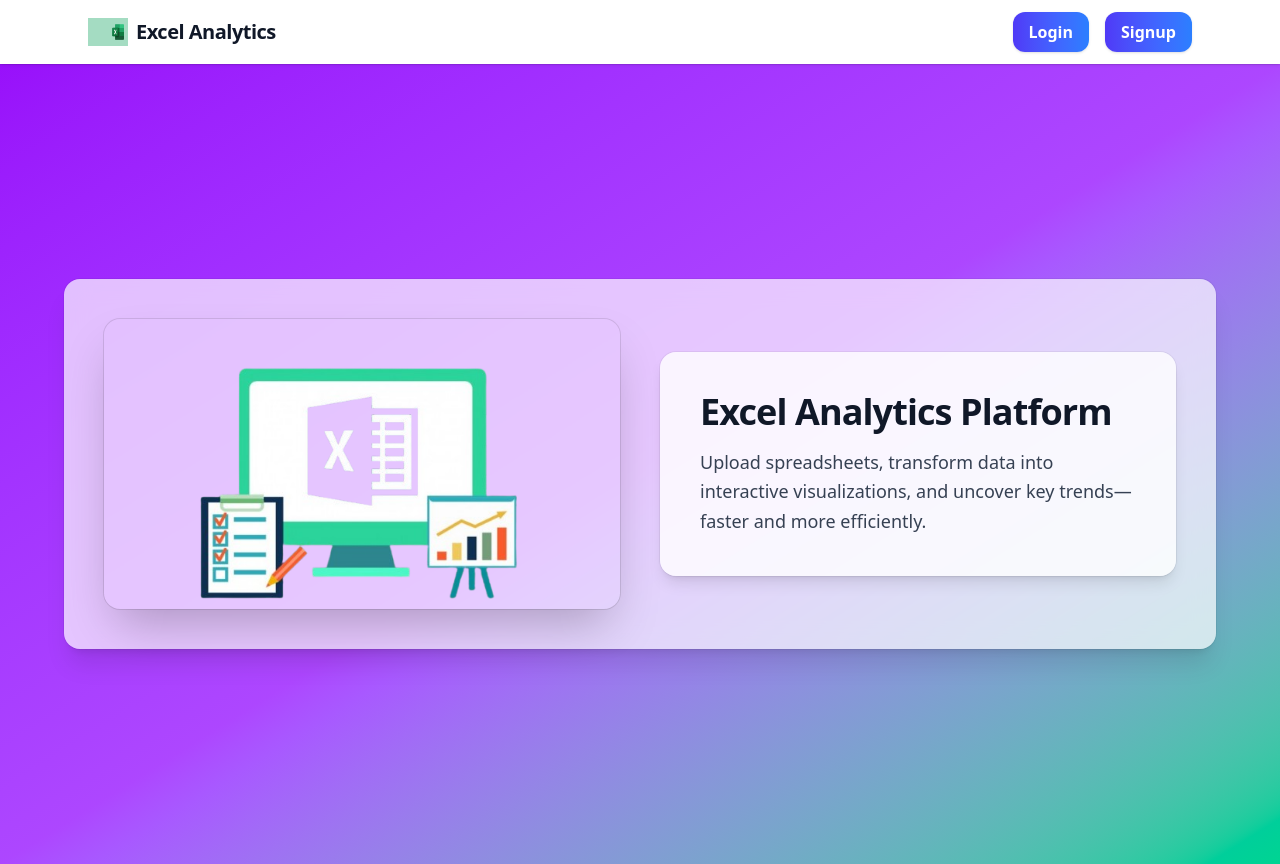
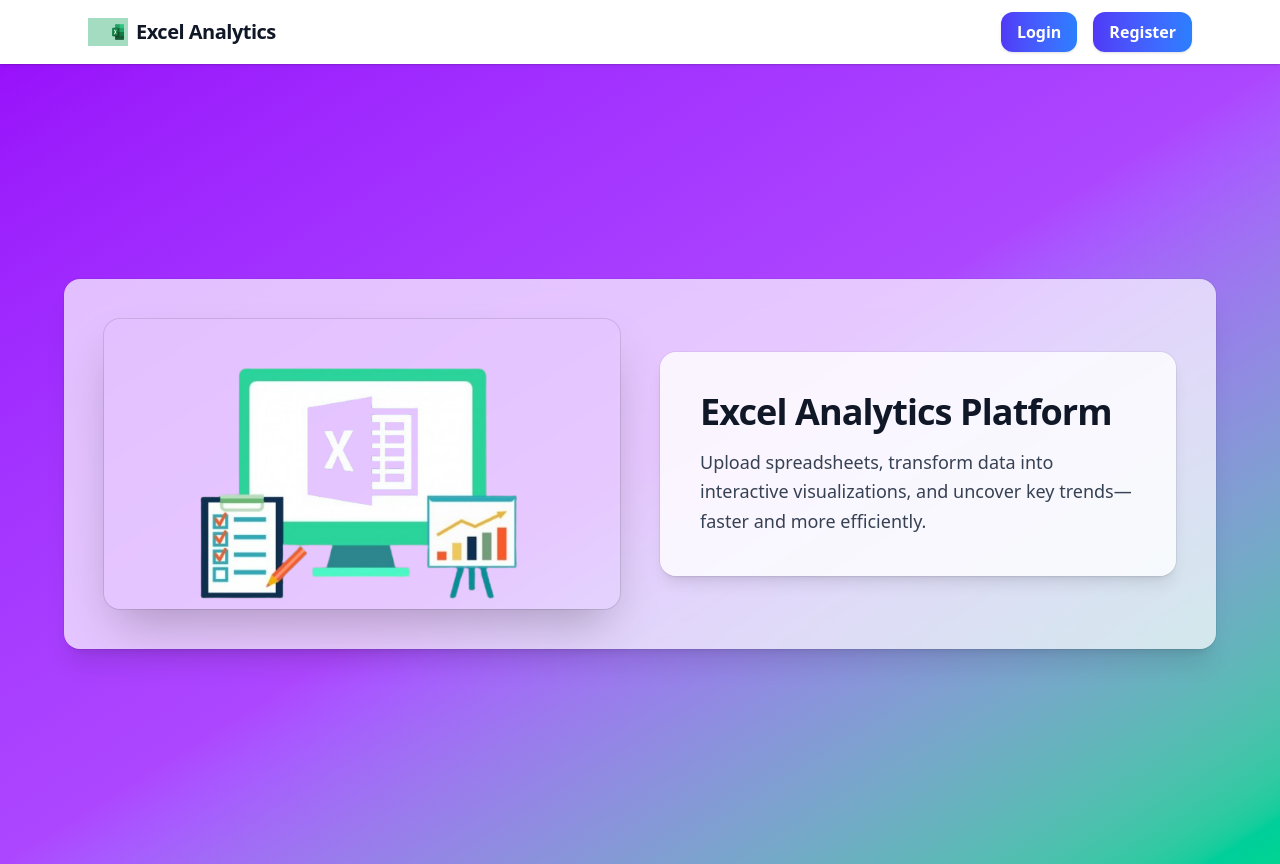
Before and after one commit to chandan9648/Excel-analytics, a React (Vite) app in the folder frontend/: page / in a window 1280 px wide. Built offline with nearby package versions, Linux system fonts and the light colour scheme.

Commit message:
style: update signup link text to 'Register' for consistency

```diff
--- a/frontend/src/components/Navbar.jsx
+++ b/frontend/src/components/Navbar.jsx
@@ -38,7 +38,7 @@ const Navbar = () => {
                 to="/signup"
                 className="inline-flex items-center justify-center rounded-xl px-4 py-2 text-sm sm:text-base font-semibold text-white bg-gradient-to-r from-indigo-600 to-blue-500 shadow-sm hover:shadow transition focus:outline-none focus-visible:ring-2 focus-visible:ring-indigo-500/60"
               >
-                Signup
+                Register
               </Link>
             </>
           ) : null}
```
